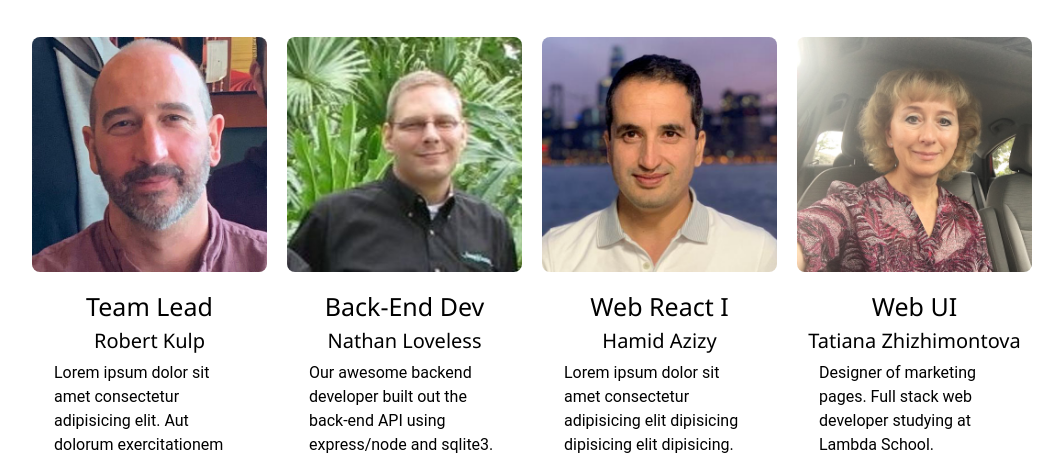
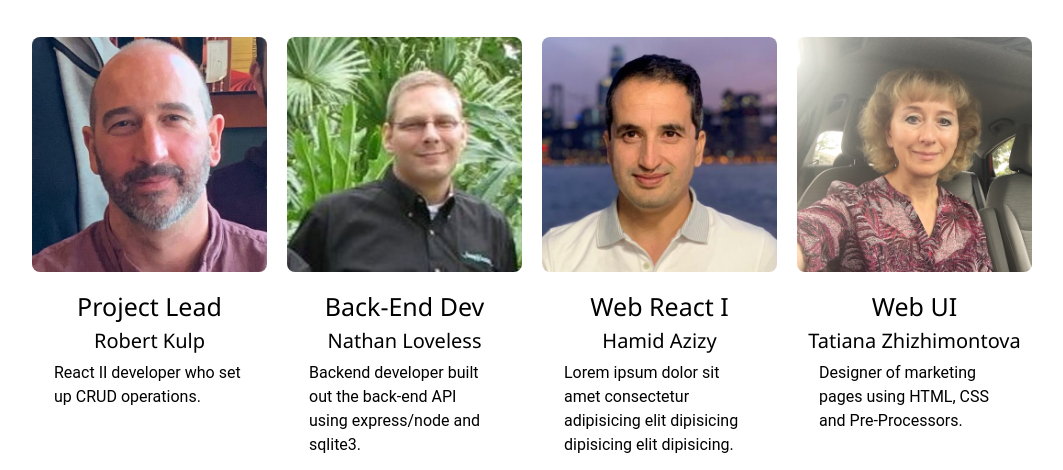
Before and after one commit to Guidr-2/UX, a website: page about.html in a window 1280 px wide. Shown: the part 601-1071 px from the top of the page, without its empty margins (108-1171 px from the left). Drawn offline with nearby package versions, Linux system fonts and the light colour scheme.

Commit message:
info about Robert Kulp is updated

```diff
--- a/about.html
+++ b/about.html
@@ -57,20 +57,20 @@
                 <div class="about-media">
 
                     <img class="team-member" src="img/RobertKulp.jpg" alt="Team Lead">
-                    <h3>Team Lead</h3>
+                    <h3>Project Lead</h3>
                     <h4>Robert Kulp</h4>
 
 
                     <p class="about-story">
-                        Lorem ipsum dolor sit amet consectetur adipisicing elit. Aut dolorum exercitationem
+                        React II developer who set up CRUD operations.
                     </p>
 
                     <section class="follow-us follow-about">
-                        <a href="https://github.com/" target="_blank">
+                        <a href="https://github.com/rabithole/" target="_blank">
                             <img src="img/github.png" alt="gitHub icon">
 
                         </a>
-                        <a href="https://linkedin.com" target="_blank">
+                        <a href="https://www.linkedin.com/in/robert-kulp-489608a3/" target="_blank">
                             <img src="https://i.ibb.co/b30HMhR/social-linkedin.png" alt="Linkedin">
                         </a>
                     </section>
@@ -84,7 +84,7 @@
                     <h3>Back-End Dev</h3>
                     <h4>Nathan Loveless</h4>
                     <p class="about-story">
-                        Our awesome backend developer built out the back-end API using express/node and sqlite3.
+                        Backend developer built out the back-end API using express/node and sqlite3.
                     </p>
 
                     <section class="follow-us follow-about">
@@ -126,7 +126,7 @@
 
 
                     <p class="about-story">
-                        Designer of marketing pages. Full stack web developer studying at Lambda School.
+                        Designer of marketing pages using HTML, CSS and Pre-Processors.
 
                     </p>
 
--- a/less/navigation.less
+++ b/less/navigation.less
@@ -50,4 +50,6 @@
 
 }
 
+
+
 /*End  of navigation*/
```
Also changed, not shown: index.html (+3 -0 lines).
